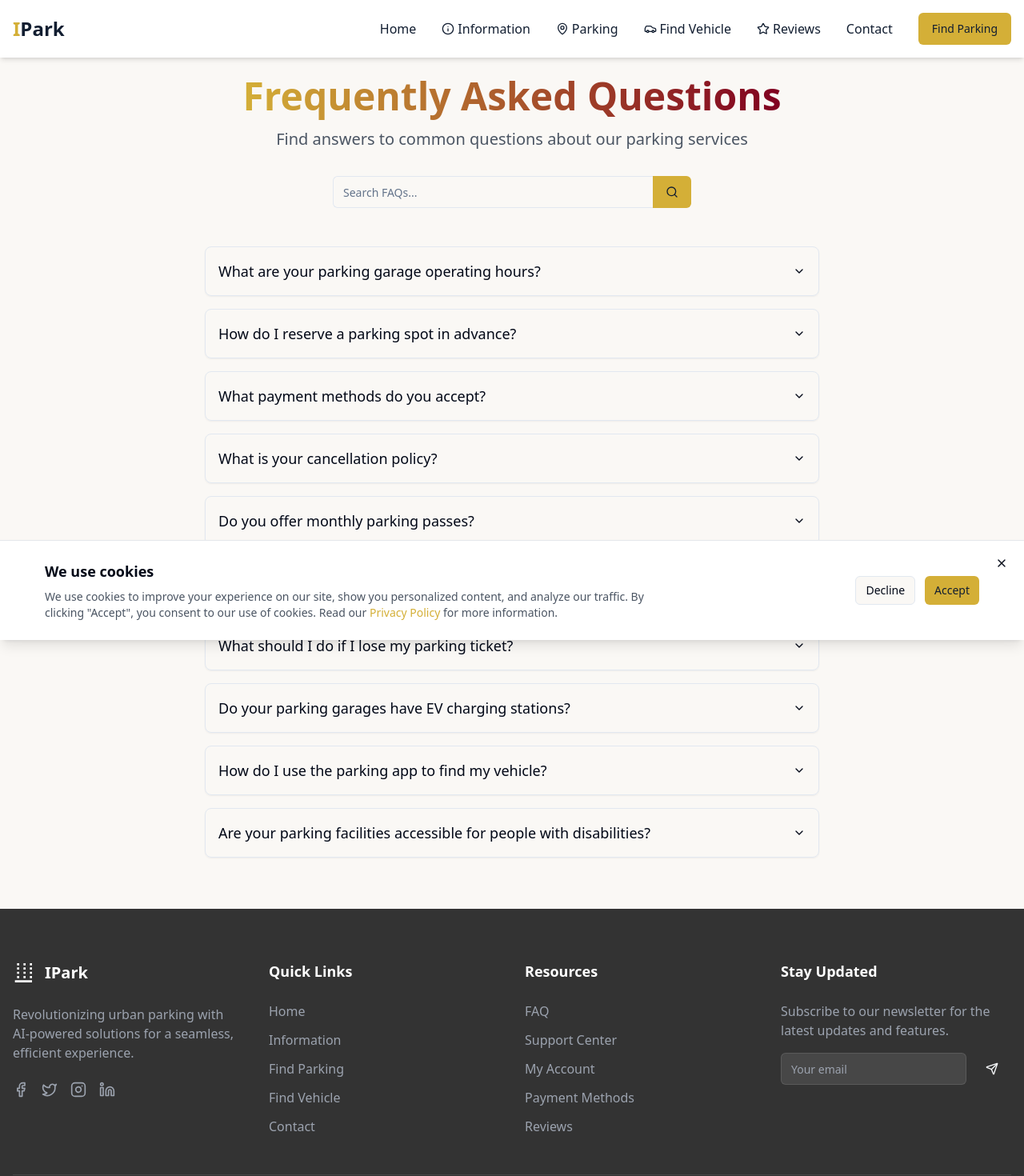
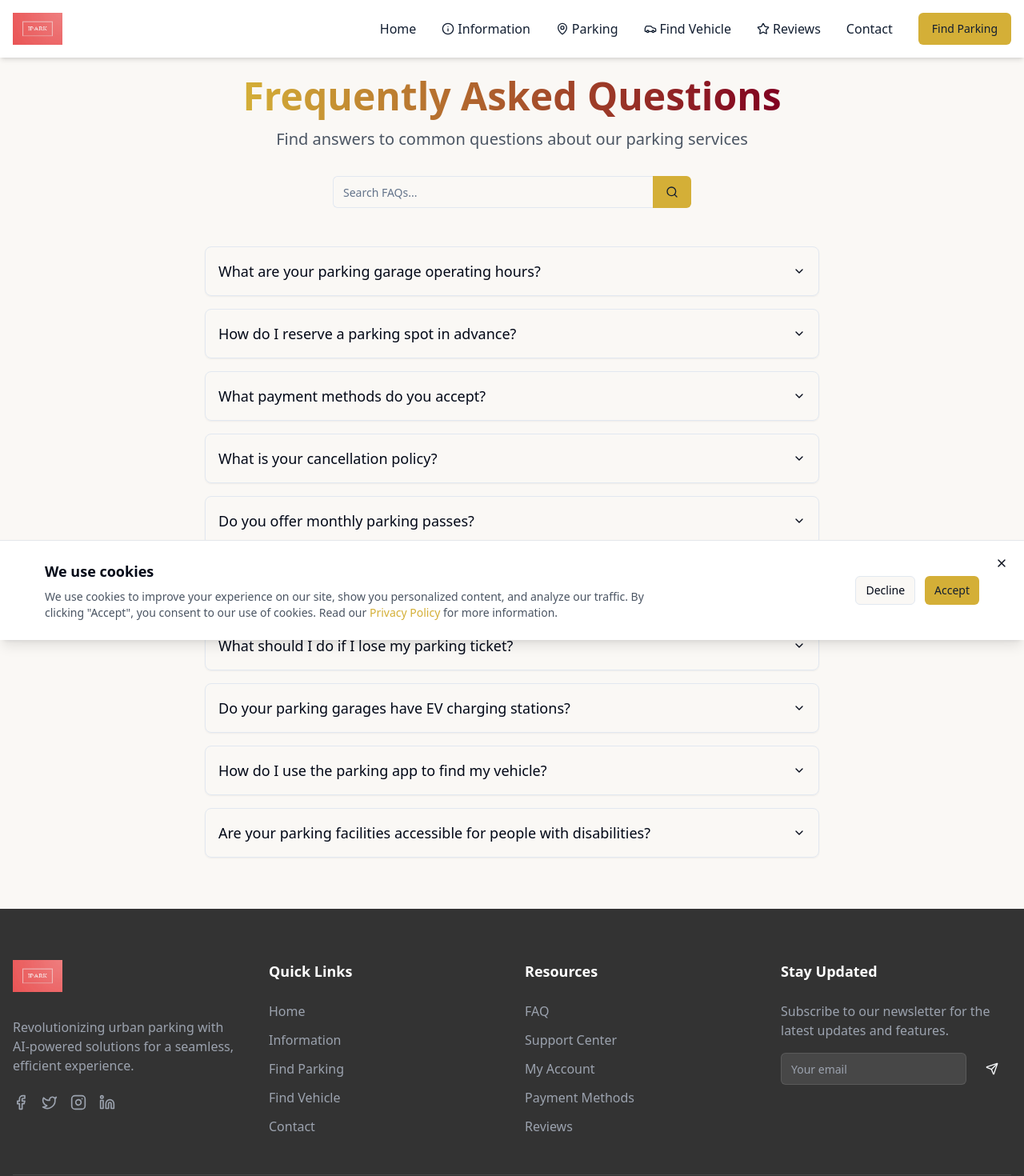
Before and after one commit to Omar9495/park-smart-ai-32, a React (Vite) app: page /faq in a window 1280 px wide. Shown: the top 1470 px of the page at 80% size. Built offline with nearby package versions, Linux system fonts and the light colour scheme.

Commit message:
Refactor: Update logo
Replaced the existing logo with a new one.

```diff
--- a/src/components/Footer.tsx
+++ b/src/components/Footer.tsx
@@ -1,4 +1,3 @@
-
 import { Link } from "react-router-dom";
 import { Button } from "@/components/ui/button";
 import { Input } from "@/components/ui/input";
@@ -11,17 +10,11 @@ const Footer = () => {
         <div className="grid grid-cols-1 md:grid-cols-2 lg:grid-cols-4 gap-8 mb-12">
           <div>
             <Link to="/" className="flex items-center mb-6">
-              <svg
-                className="h-8 w-8 mr-2 text-ipark-accent"
-                viewBox="0 0 24 24"
-                fill="currentColor"
-                xmlns="http://www.w3.org/2000/svg"
-              >
-                <path d="M18 3v2h-2V3h2zm-2 6h2V7h-2v2zm0 4h2v-2h-2v2zm0 4h2v-2h-2v2zm-4-14v2h-2V3h2zm-2 6h2V7h-2v2zm0 4h2v-2h-2v2zm0 4h2v-2h-2v2zM6 3v2H4V3h2zM4 9h2V7H4v2zm0 4h2v-2H4v2zm0 4h2v-2H4v2zm14 2v2H2v-2h16z"/>
-              </svg>
-              <span className="text-white text-xl font-bold">
-                <span className="text-ipark-accent">I</span>Park
-              </span>
+              <img
+                src="/lovable-uploads/90c25898-ecf8-47c3-a405-e704e9d160b4.png"
+                alt="IPark Logo"
+                className="h-10 mb-2"
+              />
             </Link>
             <p className="text-gray-400 mb-6">
               Revolutionizing urban parking with AI-powered solutions for a seamless, efficient experience.
--- a/src/components/Hero.tsx
+++ b/src/components/Hero.tsx
@@ -52,7 +52,7 @@ const Hero = () => {
               {/* Logo in the center */}
               <div className="absolute top-1/2 left-1/2 transform -translate-x-1/2 -translate-y-1/2 w-2/3">
                 <img
-                  src="/lovable-uploads/9d144a19-6e3a-46fd-a0b9-8d2b89f2e86c.png"
+                  src="/lovable-uploads/90c25898-ecf8-47c3-a405-e704e9d160b4.png"
                   alt="IPark Logo"
                   className="w-full h-auto"
                 />
--- a/src/components/Navbar.tsx
+++ b/src/components/Navbar.tsx
@@ -16,9 +16,11 @@ const Navbar = () => {
       <div className="container mx-auto px-4 flex justify-between items-center">
         <div className="flex items-center">
           <Link to="/" className="flex items-center">
-            <span className="text-2xl font-bold text-ipark-navy">
-              <span className="text-ipark-gold">I</span>Park
-            </span>
+            <img
+              src="/lovable-uploads/90c25898-ecf8-47c3-a405-e704e9d160b4.png"
+              alt="IPark Logo"
+              className="h-10"
+            />
           </Link>
         </div>
 
```
Also changed, not shown: public/lovable-uploads/90c25898-ecf8-47c3-a405-e704e9d160b4.png (added).
